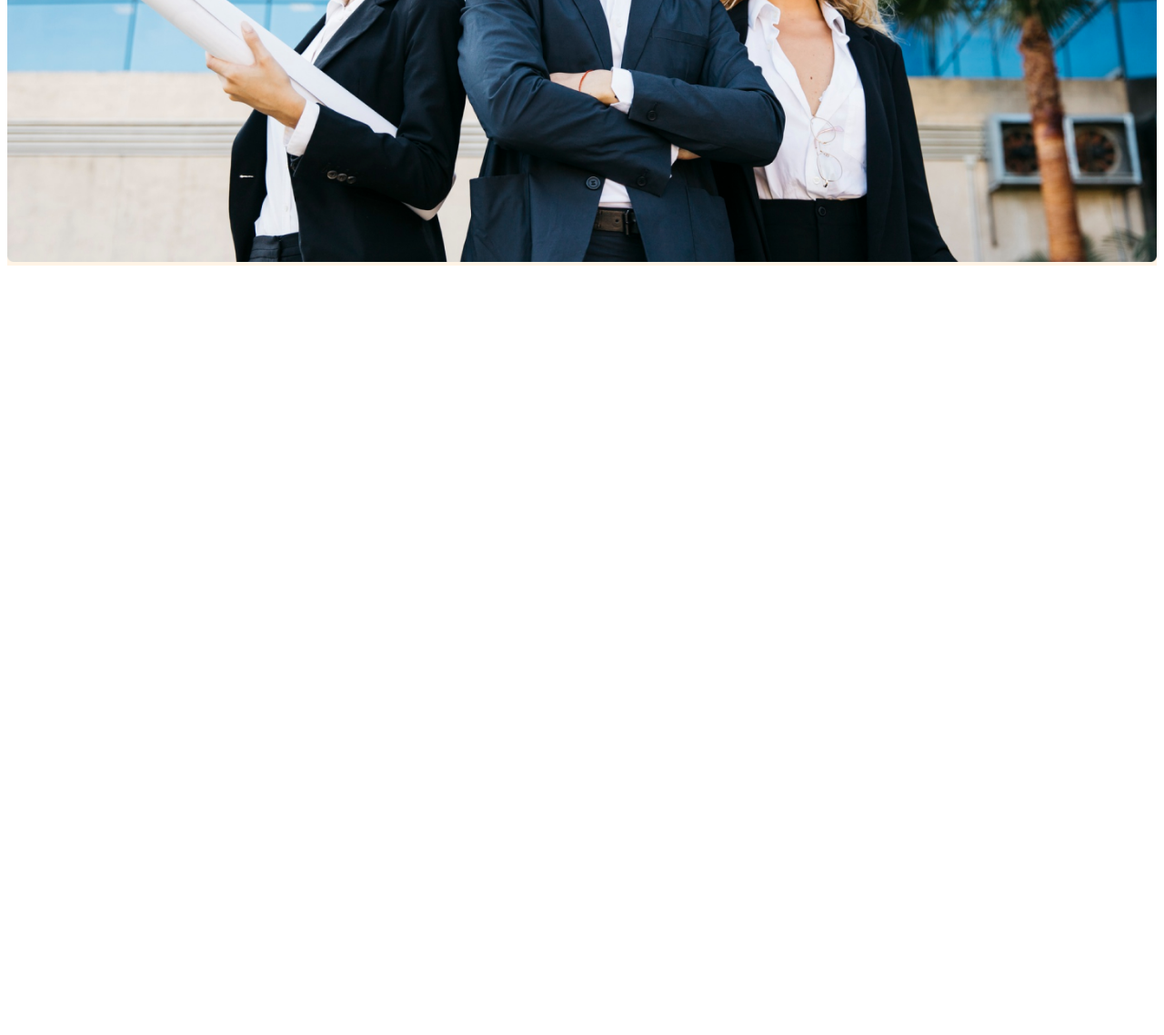
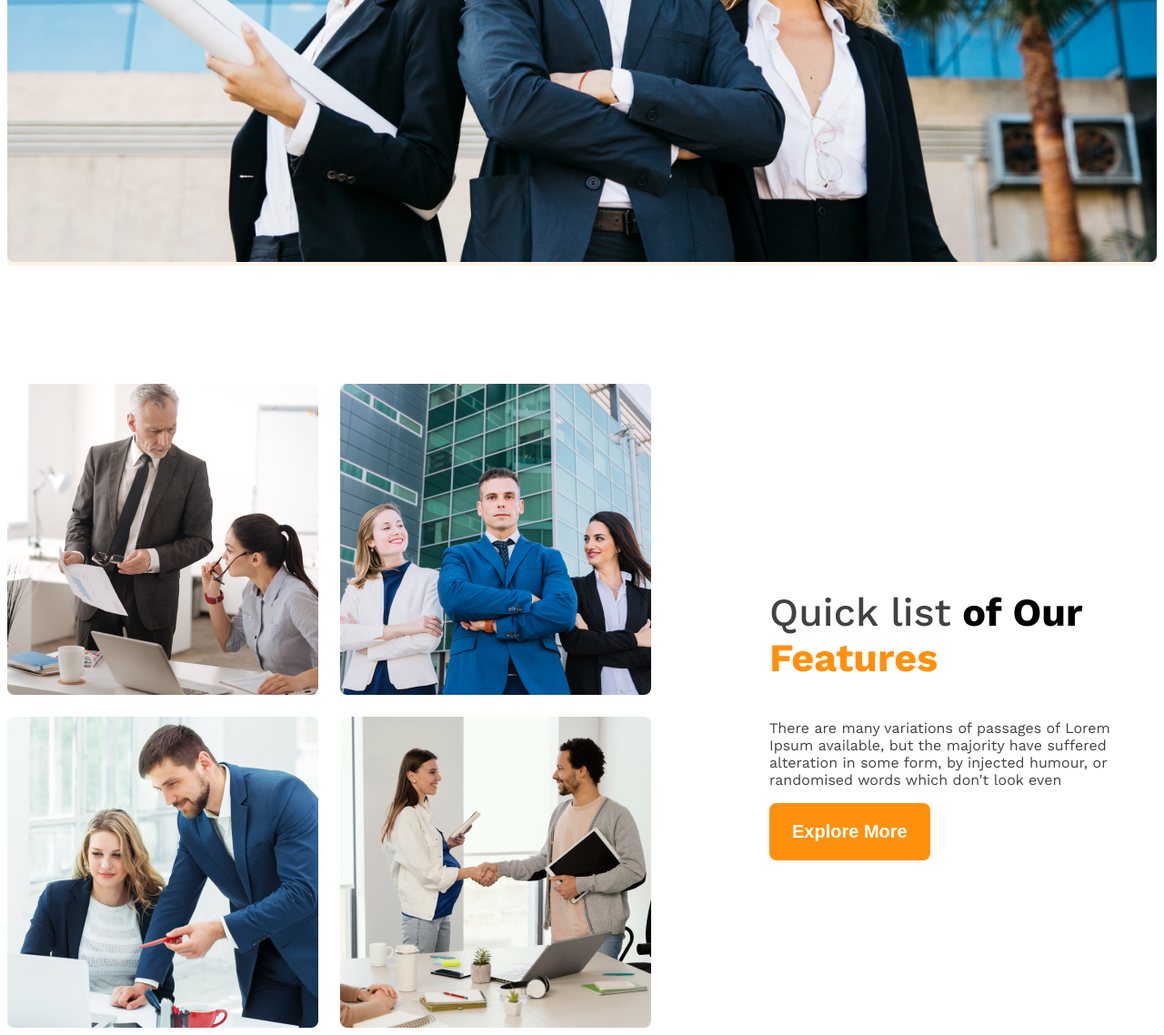
Before and after one commit to shamimahommad/g3_Architects, a plain HTML site: page index.html in a window 1280 px wide. Shown: the part 882-2020 px from the top of the page at 91% size. Before the commit the page ends 1182 px from the top, so only its background shows below. Drawn offline with nearby package versions, Linux system fonts and the light colour scheme.

Commit message:
added our feather

```diff
--- a/index.html
+++ b/index.html
@@ -39,7 +39,19 @@
         </div>
     </header>
     <main>
-
+        <section class="teams display-flex">
+            <div class="team-img-container">
+                <img src="images/team1.png" alt="2jon alochona korteche design niye">
+                <img src="images/team2.png" alt="2jon alochona korteche design niye">
+                <img src="images/team3.png" alt="2jon alochona korteche design niye">
+                <img src="images/team4.png" alt="2jon alochona korteche design niye">
+            </div>
+            <div class="our-feature">
+                <h3 class="feathure-title"><span class="text-light-gray" id="quick-list">Quick list</span> <span>of Our</span> <span class="text-primary">Features </span> </h3>
+                <p class="feature-description text-light-gray">There are many variations of passages of Lorem Ipsum available, but the majority have suffered alteration in some form, by injected humour, or randomised words which don't look even</p>
+                <button class="btn-primary">Explore More</button>
+            </div>
+        </section>
     </main>
     <footer>
 
--- a/style/architech.css
+++ b/style/architech.css
@@ -16,7 +16,11 @@
   }
   /* dark-3 */
   .text-light-gray{
-    color:727272;
+    color: #424242;
+  }
+
+  .text-primary{
+    color: #FF900E;
   }
   .bg-light{
     background-color: rgba(255, 144, 14, 0.1);
@@ -30,6 +34,13 @@
     font-size: 1.25rem;
     font-weight: 600;
     border: none;
+  }
+  main{
+    max-width: 1440px;
+    margin: 0 auto;
+  }
+  main > section{
+    margin-top: 130px;
   }
   /* Nave style */
   .navbar{
@@ -72,10 +83,57 @@
     width: 100%;
   }
 
+  /* team and feature related  */
+  .teams{
+    align-items: center;
 
-  /* Responsive */
+  }
+
+  .team-img-container{
+    display: grid;
+    grid-template-columns: repeat(2, 1fr);
+    gap: 24px;
+  }
+
+  .our-feature{
+    margin-left: 130px;
+    max-width: 530px;
+  }
+
+  .feathure-title{
+    font-size: 2.7rem;
+    font-weight: 700;
+  }
+
+  #quick-list{
+    font-weight: 500;
+  }
+
+
+
+
+
+  /* Responsive small device*/
   @media screen and (max-width: 576px) {
-    .navbar, .nav-links{
+    .navbar,
+    .nav-links,
+    .teams{
         flex-direction: column;
     }
+    .team-img-container{
+      grid-template-columns: repeat(1, 1fr);
+    }
+    .our-feature{
+      margin-left: 20px;
+    }
   }
+
+    /* Responsive medium device*/
+  @media screen and (min-width: 576px) and (max-width: 992px) {
+    .teams{
+      flex-direction: column;
+  }
+    .our-feature{
+      margin-left: 50px auto;
+    }
+}
```
